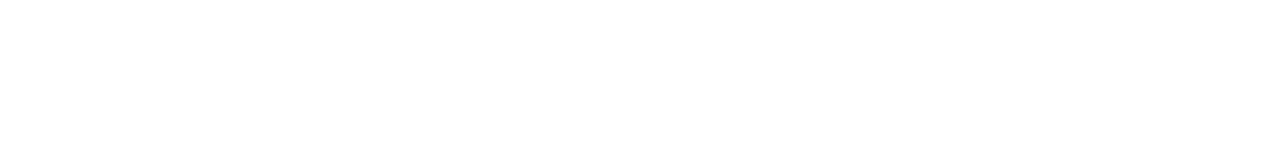
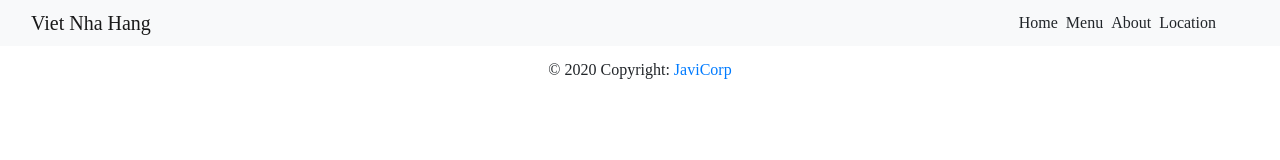
Before and after one commit to javitocor/Restaurant-Page-JS, a website built with webpack: page dist/index.html in a window 1280 px wide. Built offline with nearby package versions, Linux system fonts and the light colour scheme; files whose address does not match are found by name.

Commit message:
Added header and footer

```diff
--- a/src/index.js
+++ b/src/index.js
@@ -1 +1,6 @@
-console.log('I am here!!');
+import { navbar } from './js/navbar.js';
+
+let nav = navbar();
+
+nav.header();
+nav.footer();
--- /dev/null
+++ b/src/js/navbar.js
@@ -0,0 +1,68 @@
+const navbar = function () {
+  const content = document.getElementById('content');
+
+  function header() {
+    console.log("hello");
+    const nav = document.createElement('nav');
+    const logo = document.createElement('div');
+    const linksContainer = document.createElement('div');
+    const list = document.createElement('ul');
+    const item1 = document.createElement('li');
+    const item2 = document.createElement('li');
+    const item3 = document.createElement('li');
+    const item4 = document.createElement('li');
+
+    nav.classList.add('navbar','navbar-expand-lg','navbar-light','bg-light');
+    logo.classList.add('container');
+    linksContainer.classList.add('collapse','navbar-collapse','pl-5','pr-5');
+    list.classList.add('navbar-nav');
+    item1.classList.add('nav-item','ml-2');
+    item2.classList.add('nav-item','ml-2');
+    item3.classList.add('nav-item','ml-2');
+    item4.classList.add('nav-item','ml-2');
+
+    logo.innerHTML = '<a class="navbar-brand" href="#">Viet Nha Hang</a>';
+    item1.innerHTML = 'Home';
+    item2.innerHTML = 'Menu';
+    item3.innerHTML = 'About';
+    item4.innerHTML = 'Location';
+
+    list.append(item1);
+    list.append(item2);
+    list.append(item3);
+    list.append(item4);
+
+    linksContainer.append(list);
+
+    nav.append(logo);
+    nav.append(linksContainer);
+
+    content.append(nav);
+  }
+
+  function footer() {
+    const footer = document.createElement('footer');
+    const div = document.createElement('div');
+
+    footer.classList.add('font-small','blue');
+    div.classList.add('text-center','py-3');
+
+    div.innerHTML = '© 2020 Copyright: <a href="#"> JaviCorp</a>';
+
+    footer.append(div);
+    content.append(footer);
+  }
+
+  function render() {
+    header();
+    footer();
+  }
+
+  return {
+    header,
+    footer,
+    render,
+  };
+};
+
+export { navbar };
```
Also changed, not shown: dist/index.html, dist/main.js.
